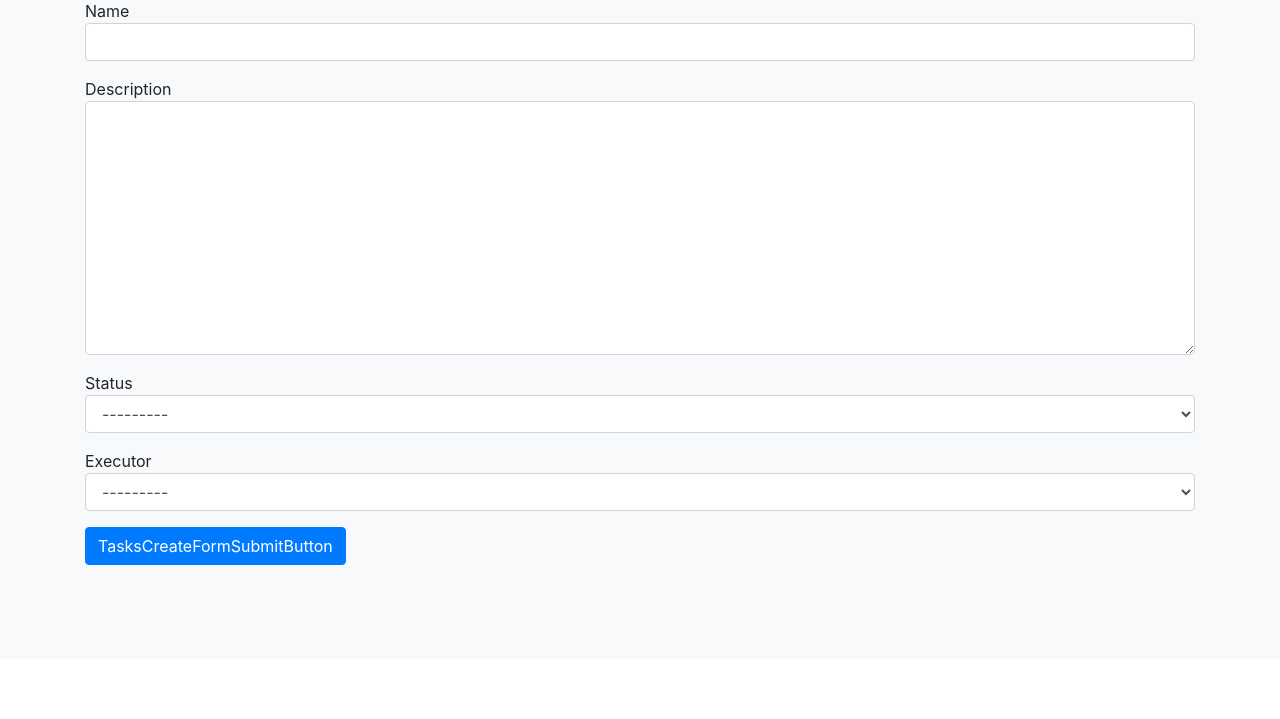
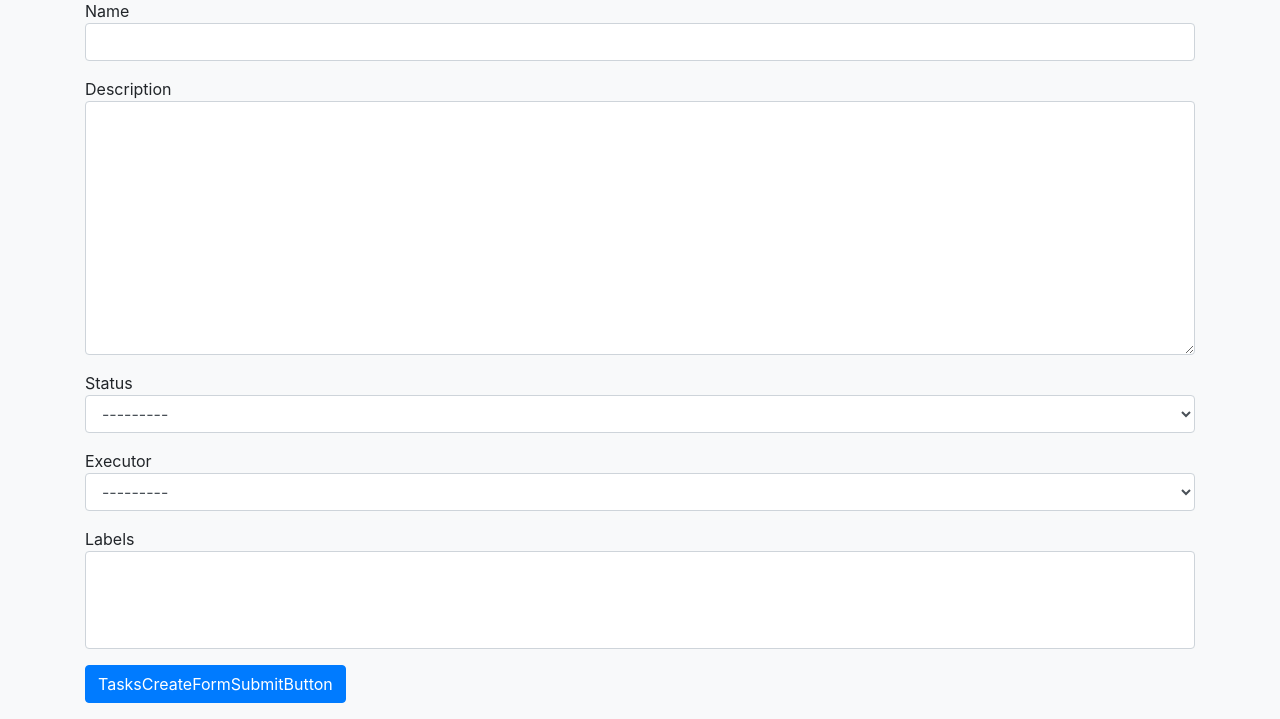
Before and after one commit to Ky3mu40FF/python-project-52, a Django app: page /tasks/create/ in a window 1280 px wide. Shown: the part 141-860 px from the top of the page. Before the commit the page ends 706 px from the top, so only its background shows below. Run offline with Django 4.2, Linux system fonts and the light colour scheme; the visitor is signed in with stand-in values (Sample User, id 1); data comes from the database, SQL or seed files in the repository; data that the repository does not hold is empty; some libraries are stand-ins or nearby versions.

Commit message:
STEP-6 - Обновлены представления, шаблоны и формы модели задач (Task) после добавления меток (Label)

```diff
--- a/task_manager/tasks/forms.py
+++ b/task_manager/tasks/forms.py
@@ -18,7 +18,7 @@ class TaskCreateForm(ModelForm):
             'status',
             'author',
             'executor',
-            # 'tags',
+            'labels',
         )
         labels = {
             'name': _('Name'),
@@ -26,7 +26,7 @@ class TaskCreateForm(ModelForm):
             'status': _('Status'),
             'author': _('Author'),
             'executor': _('Executor'),
-            'tags': _('Tags'),
+            'labels': _('Labels'),
         }
 
     def __init__(self, *args, **kwargs):
@@ -35,7 +35,7 @@ class TaskCreateForm(ModelForm):
         self.fields['description'].widget.attrs.update({'class': 'form-control'})
         self.fields['status'].widget.attrs.update({'class': 'form-control'})
         self.fields['executor'].widget.attrs.update({'class': 'form-control'})
-        # self.fields['tags'].widget.attrs.update({'class': 'form-control'})
+        self.fields['labels'].widget.attrs.update({'class': 'form-control'})
 
 
 class TaskUpdateForm(ModelForm):
@@ -48,14 +48,14 @@ class TaskUpdateForm(ModelForm):
             'description',
             'status',
             'executor',
-            # 'tags',
+            'labels',
         )
         labels = {
             'name': _('Name'),
             'description': _('Description'),
             'status': _('Status'),
             'executor': _('Executor'),
-            'tags': _('Tags'),
+            'labels': _('Labels'),
         }
 
     def __init__(self, *args, **kwargs):
@@ -64,4 +64,4 @@ class TaskUpdateForm(ModelForm):
         self.fields['description'].widget.attrs.update({'class': 'form-control'})
         self.fields['status'].widget.attrs.update({'class': 'form-control'})
         self.fields['executor'].widget.attrs.update({'class': 'form-control'})
-        # self.fields['tags'].widget.attrs.update({'class': 'form-control'})
+        self.fields['labels'].widget.attrs.update({'class': 'form-control'})
--- a/task_manager/tasks/templates/tasks/create.html
+++ b/task_manager/tasks/templates/tasks/create.html
@@ -37,6 +37,13 @@
         {% endif %}
     </div>
     <div class="form-group">
+        {{ form.labels.label }}
+        {{ form.labels }}
+        {% if form.labels.errors %}
+        <div class="invalid-feedback">{{ form.labels.errors }}</div>
+        {% endif %}
+    </div>
+    <div class="form-group">
         <input class="btn btn-primary" type="submit" value="{% translate 'TasksCreateFormSubmitButton' %}">
     </div>
 </form>
--- a/task_manager/tasks/views.py
+++ b/task_manager/tasks/views.py
@@ -107,6 +107,7 @@ class TaskDetailsView(LoginRequiredMixin, DetailView):
             'author__last_name',
             'executor__first_name',
             'executor__last_name',
+            'labels__name',
         ).get(id=task_id)
         return render(request, 'tasks/details.html', {'task': task})
 
```
Also changed, not shown: task_manager/tasks/templates/tasks/details.html (+10 -0 lines), task_manager/tasks/templates/tasks/update.html (+7 -0 lines).
